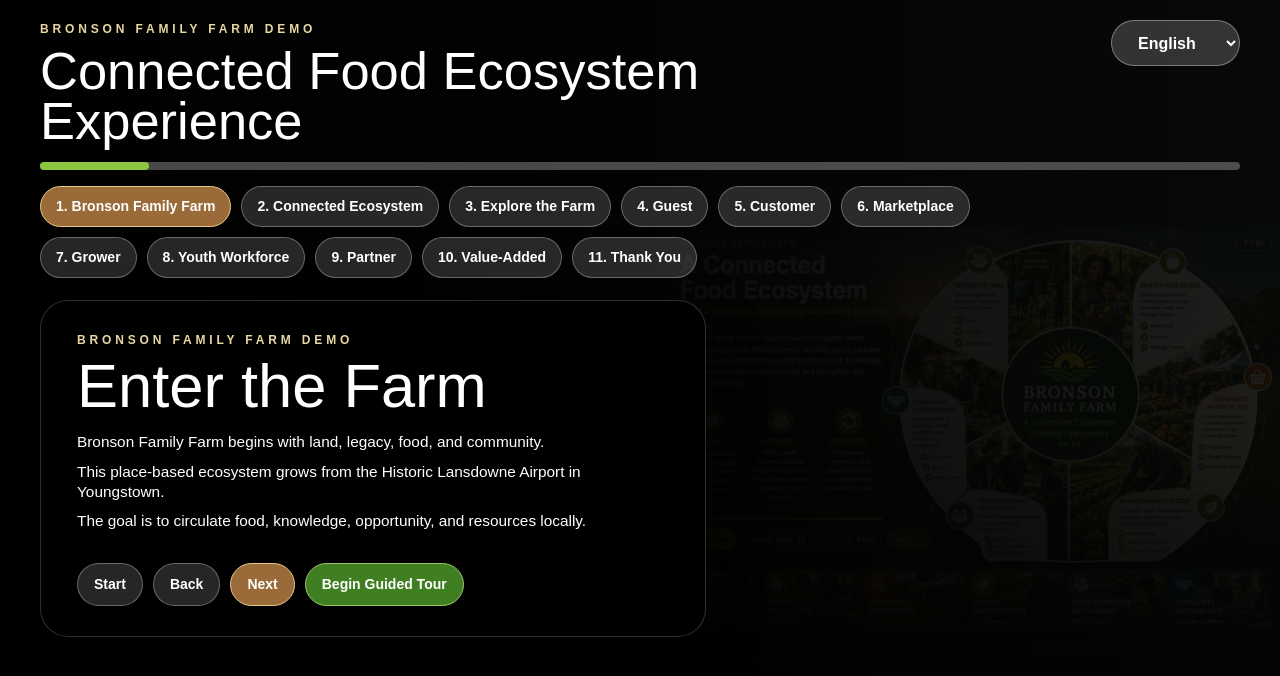
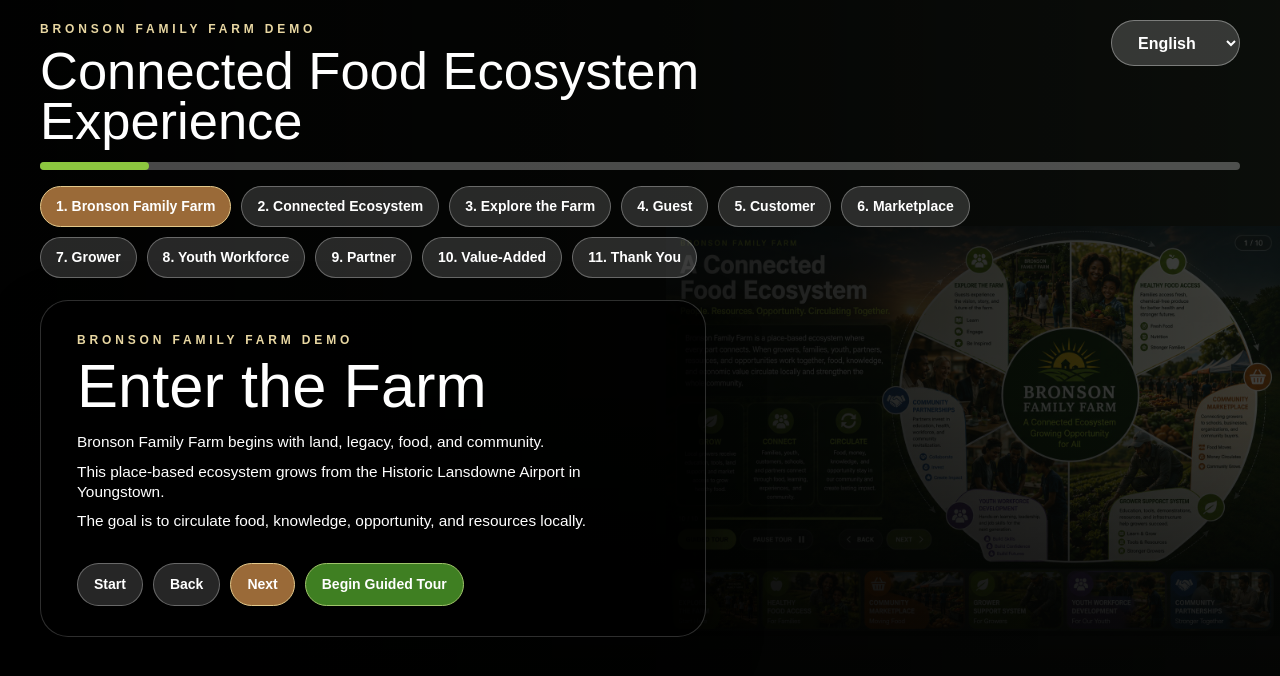
Before and after one commit to cburgessemail-gif/bronson-demo, a React (Vite) app: page / in a window 1280 px wide. Shown: the top 676 px of the page. Built offline with nearby package versions, Linux system fonts and the light colour scheme; the HTML template or start-up script is replaced by a standard one.

Commit message:
Update App.tsx

```diff
--- a/src/App.tsx
+++ b/src/App.tsx
@@ -12,7 +12,6 @@
       "The goal is to circulate food, knowledge, opportunity, and resources locally.",
     ],
   },
-
   {
     image: "/ConnectFoodEcosystem_withimages.jpeg",
     contain: true,
@@ -24,7 +23,6 @@
       "Youth build skills. Partners bring resources. Food moves through a coordinated system.",
     ],
   },
-
   {
     image: "/GrowArea.jpg",
     kicker: "PLACE · LAND · AIRPORT HISTORY",
@@ -34,7 +32,6 @@
       "Visitors experience the land, the story, and the purpose of the farm.",
     ],
   },
-
   {
     image: "/SAM_0220.JPG",
     kicker: "GUEST PATHWAY",
@@ -44,7 +41,6 @@
       "They learn why the farm exists and how local food strengthens families and neighborhoods.",
     ],
   },
-
   {
     image: "/SAM_0221.JPG",
     kicker: "CUSTOMER PATHWAY",
@@ -54,7 +50,6 @@
       "Every purchase helps strengthen growers and keep food dollars circulating locally.",
     ],
   },
-
   {
     image: "/SAM_0222.JPG",
     kicker: "COMMUNITY MARKETPLACE",
@@ -64,7 +59,6 @@
       "Growers do not have to travel everywhere alone. The ecosystem helps organize distribution.",
     ],
   },
-
   {
     image: "/SAM_0223.JPG",
     kicker: "GROWER SUPPORT SYSTEM",
@@ -74,7 +68,6 @@
       "This pathway supports gardeners, urban growers, and small farms.",
     ],
   },
-
   {
     image: "/SAM_0225.JPG",
     kicker: "YOUTH WORKFORCE",
@@ -84,7 +77,6 @@
       "The farm becomes a classroom for responsibility, teamwork, safety, and leadership.",
     ],
   },
-
   {
     image: "/SAM_0226.JPG",
     kicker: "COMMUNITY PARTNERSHIPS",
@@ -94,7 +86,6 @@
       "Partnership turns individual effort into coordinated community impact.",
     ],
   },
-
   {
     image: "/SAM_0229.JPG",
     kicker: "VALUE-ADDED PATHWAY",
@@ -104,7 +95,6 @@
       "This pathway expands opportunity beyond the field.",
     ],
   },
-
   {
     image: "/ConnectFoodEcosystem_withimages.jpeg",
     contain: true,
@@ -166,17 +156,7 @@
       begin: "Iniciar Recorrido",
       pause: "Pausar Recorrido",
     },
-    slides: englishSlides.map((s, i) => ({
-      ...s,
-      ...(i === 0 && {
-        title: "Entrar a la Granja",
-        text: [
-          "Bronson Family Farm comienza con tierra, legado, alimentos y comunidad.",
-          "Este ecosistema crece desde el histórico Aeropuerto Lansdowne en Youngstown.",
-          "La meta es circular alimentos, conocimiento, oportunidades y recursos localmente.",
-        ],
-      }),
-    })),
+    slides: englishSlides,
   },
 
   Tagalog: {
@@ -329,7 +309,6 @@
         <header style={styles.header}>
           <div>
             <p style={styles.kicker}>BRONSON FAMILY FARM DEMO</p>
-
             <h1 style={styles.h1}>{data.title}</h1>
           </div>
 
@@ -349,12 +328,7 @@
         </header>
 
         <div style={styles.progress}>
-          <div
-            style={{
-              ...styles.progressFill,
-              width: `${progress}%`,
-            }}
-          />
+          <div style={{ ...styles.progressFill, width: `${progress}%` }} />
         </div>
 
         <nav style={styles.nav}>
@@ -377,7 +351,6 @@
 
         <article style={styles.panel}>
           <p style={styles.kicker}>{slide.kicker}</p>
-
           <h2 style={styles.h2}>{slide.title}</h2>
 
           <div style={styles.textBlock}>
@@ -389,46 +362,31 @@
           </div>
 
           <div style={styles.controls}>
-            <button
-              style={styles.controlButton}
-              onClick={() => setIndex(0)}
-            >
+            <button style={styles.controlButton} onClick={() => setIndex(0)}>
               {data.buttons.start}
             </button>
 
             <button
               style={styles.controlButton}
-              onClick={() =>
-                setIndex((p) => Math.max(0, p - 1))
-              }
+              onClick={() => setIndex((p) => Math.max(0, p - 1))}
             >
               {data.buttons.back}
             </button>
 
             <button
-              style={{
-                ...styles.controlButton,
-                ...styles.nextButton,
-              }}
+              style={{ ...styles.controlButton, ...styles.nextButton }}
               onClick={() =>
-                setIndex((p) =>
-                  Math.min(data.slides.length - 1, p + 1)
-                )
+                setIndex((p) => Math.min(data.slides.length - 1, p + 1))
               }
             >
               {data.buttons.next}
             </button>
 
             <button
-              style={{
-                ...styles.controlButton,
-                ...styles.guidedButton,
-              }}
+              style={{ ...styles.controlButton, ...styles.guidedButton }}
               onClick={() => setGuided((p) => !p)}
             >
-              {guided
-                ? data.buttons.pause
-                : data.buttons.begin}
+              {guided ? data.buttons.pause : data.buttons.begin}
             </button>
           </div>
         </article>
@@ -453,7 +411,7 @@
     inset: 0,
     backgroundRepeat: "no-repeat",
     backgroundColor: "#10140f",
-    opacity: 0.22,
+    opacity: 0.34,
     transition: "all .7s ease",
   },
 
@@ -461,7 +419,7 @@
     position: "absolute",
     inset: 0,
     background:
-      "linear-gradient(to right, rgba(0,0,0,.98), rgba(0,0,0,.86), rgba(0,0,0,.55)), linear-gradient(to top, rgba(0,0,0,.96), transparent 48%)",
+      "linear-gradient(to right, rgba(0,0,0,.94), rgba(0,0,0,.76), rgba(0,0,0,.34)), linear-gradient(to top, rgba(0,0,0,.90), transparent 52%)",
   },
 
   screen: {
```
